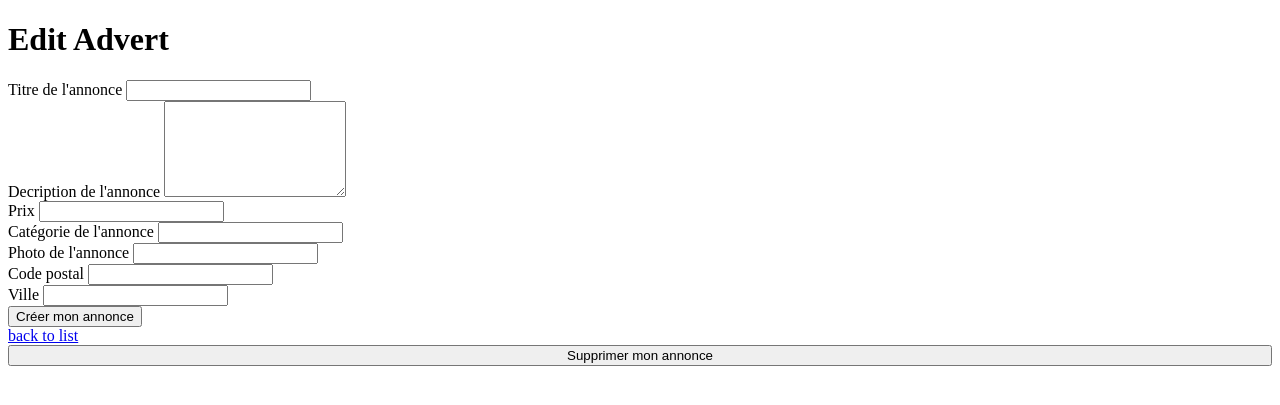
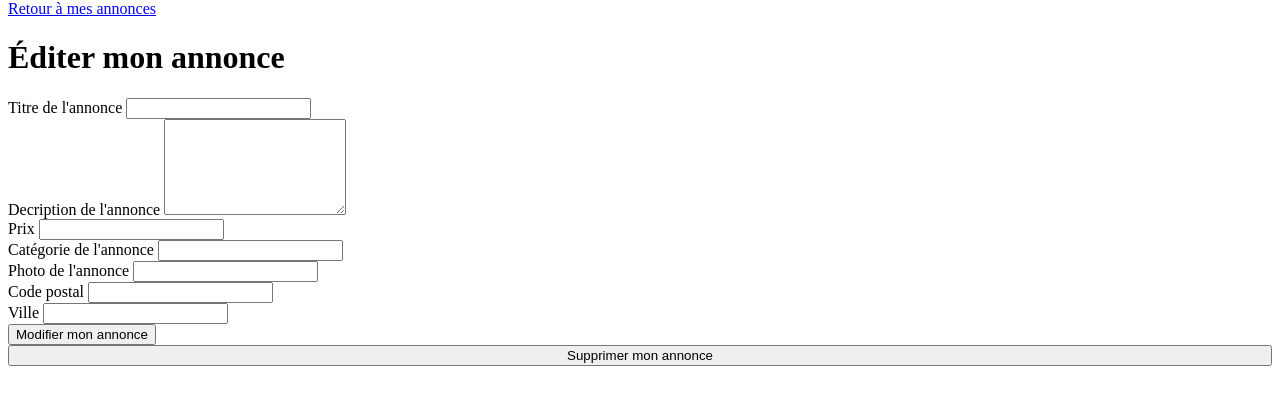
Before and after one commit to Raphtml/ClicAndBuyIt, a Symfony app: template templates/advert/edit.html.twig in a window 1280 px wide. Shown: the part 144-549 px from the top of the page. Run offline with Twig, Linux system fonts and the light colour scheme; the template is opened without the code that fills it, so the values that code supplies are empty; form fields are guessed from the names that the template uses; some libraries are stand-ins or nearby versions.

Commit message:
Edit form OK with resize image based on liipImagine miniature filter

```diff
--- a/assets/app.js
+++ b/assets/app.js
@@ -57,6 +57,4 @@ loader.load().then(() => {
 document.getElementById('buyBtn').addEventListener('click', function () {
     this.classList.add('d-none');
     document.getElementById('telephone').classList.remove('d-none');
-
-
 });
--- a/src/Form/AdvertType.php
+++ b/src/Form/AdvertType.php
@@ -20,6 +20,8 @@ class AdvertType extends AbstractType
             ->add('photoFile', VichImageType::class, [
                 'required' => false,
                 'allow_delete' => false,
+                'imagine_pattern' => 'miniature',
+                'download_label' => 'Télécharger l\'image',
             ])
             ->add('category')
             ->add('zipCode')
--- /dev/null
+++ b/templates/advert/_btn_create.html.twig
@@ -0,0 +1 @@
+<button class="btn btn-primary mb-lg-4 mb-md-4" type="submit" id="advert_submit">Créer mon annonce</button>
--- /dev/null
+++ b/templates/advert/_btn_edit.html.twig
@@ -0,0 +1 @@
+<button class="btn btn-primary mb-lg-4 mb-md-4 w-100" type="submit" id="advert_submit">Modifier mon annonce</button>
--- a/templates/advert/_form.html.twig
+++ b/templates/advert/_form.html.twig
@@ -1,4 +1,3 @@
-{{ form_start(form, {'attr': {'novalidate': 'novalidate'}}) }}
 <div class="mb-lg-3 mb-md-3">
     {{ form_label(form.title, 'Titre de l\'annonce') }}
     {{ form_widget(form.title) }}
@@ -20,7 +19,7 @@
     </div>
 </div>
 
-    <div>
+<div class="mb-md-3 mb-lg-3">
     {{ form_label(form.photoFile, 'Photo de l\'annonce') }}
     {{ form_widget(form.photoFile, {'attr': {'style': 'cursor: pointer', 'class':'form-control'}}) }}
 </div>
@@ -35,6 +34,3 @@
         {{ form_widget(form.city) }}
     </div>
 </div>
-
-    <button class="btn btn-primary mb-lg-4 mb-md-4" type="submit" id="advert_submit">Créer mon annonce</button>
-{{ form_end(form) }}
--- a/templates/advert/edit.html.twig
+++ b/templates/advert/edit.html.twig
@@ -3,11 +3,18 @@
 {% block title %}Edit Advert{% endblock %}
 
 {% block body %}
-    <h1>Edit Advert</h1>
+<div class="w-75 m-auto">
+    <a href="{{ path('advert_index') }}"><i class="fa fa-arrow-left" aria-hidden="true"></i>
+        Retour à mes annonces</a>
+    <h1 class="mt-3">Éditer mon annonce</h1>
+    {{ form_start(form, {'attr': {'novalidate': 'novalidate'}}) }}
+    {{ include('advert/_form.html.twig', {'button_label': 'Update'}) }}
+    {% include 'advert/_btn_edit.html.twig' %}
+    {{ form_end(form) }}
 
-    {{ include('advert/_form.html.twig', {'button_label': 'Update'}) }}
+    <div class="mb-5">
+        {{ include('advert/_delete_form.html.twig') }}
+    </div>
 
-    <a href="{{ path('advert_index') }}">back to list</a>
-
-    {{ include('advert/_delete_form.html.twig') }}
+</div>
 {% endblock %}
--- a/templates/advert/new.html.twig
+++ b/templates/advert/new.html.twig
@@ -5,7 +5,9 @@
 {% block body %}
     <div class="w-75 m-auto">
         <h1 class="mb-lg-4 mb-md-4">Nouvelle annonce</h1>
-
+        {{ form_start(form, {'attr': {'novalidate': 'novalidate'}}) }}
         {{ include('advert/_form.html.twig') }}
+        {% include 'advert/_btn_create.html.twig' %}
+        {{ form_end(form) }}
     </div>
 {% endblock %}
```
Also changed, not shown: assets/styles/app.scss (+9 -0 lines). Lines whose indentation alone changed are shown as unchanged.
